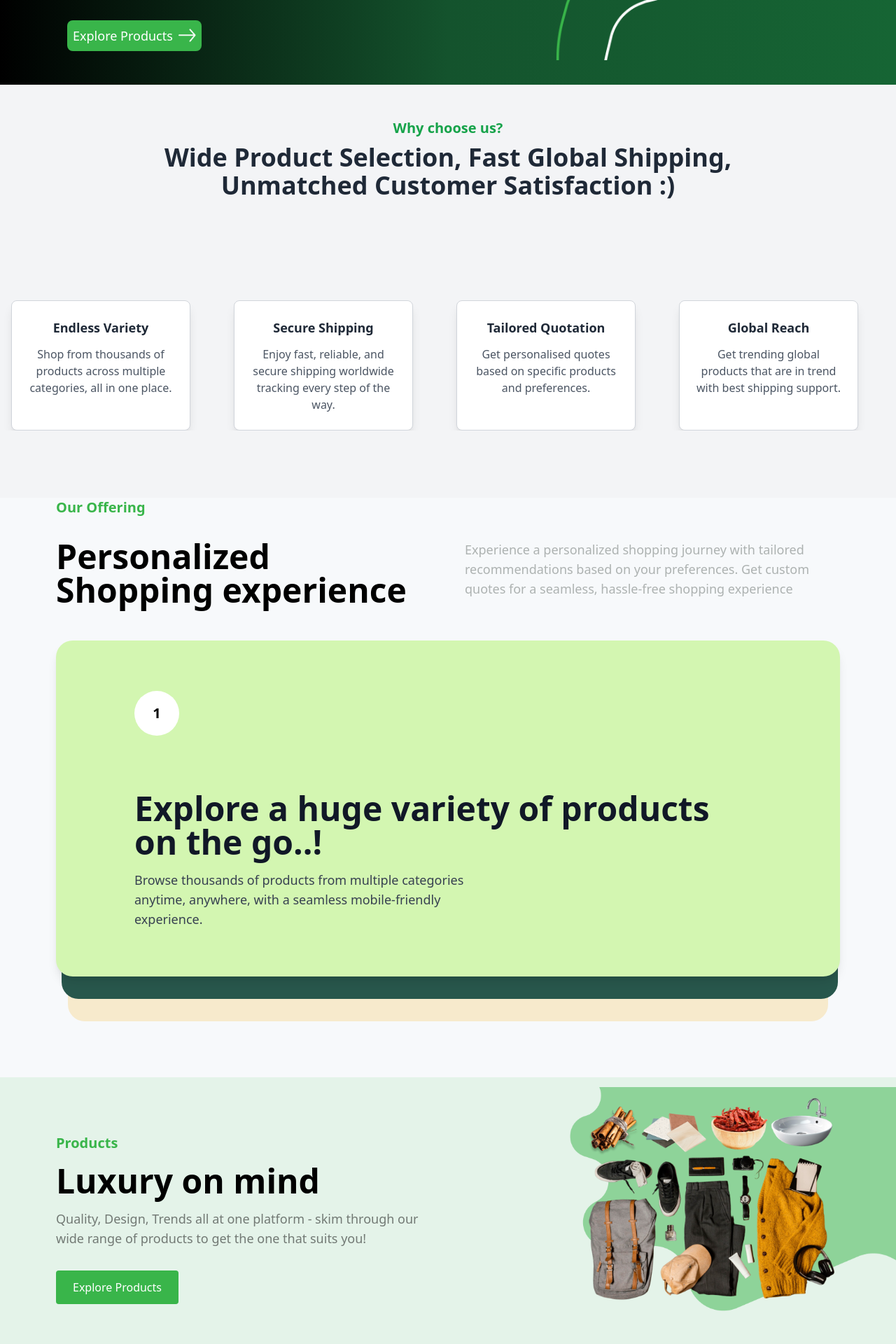
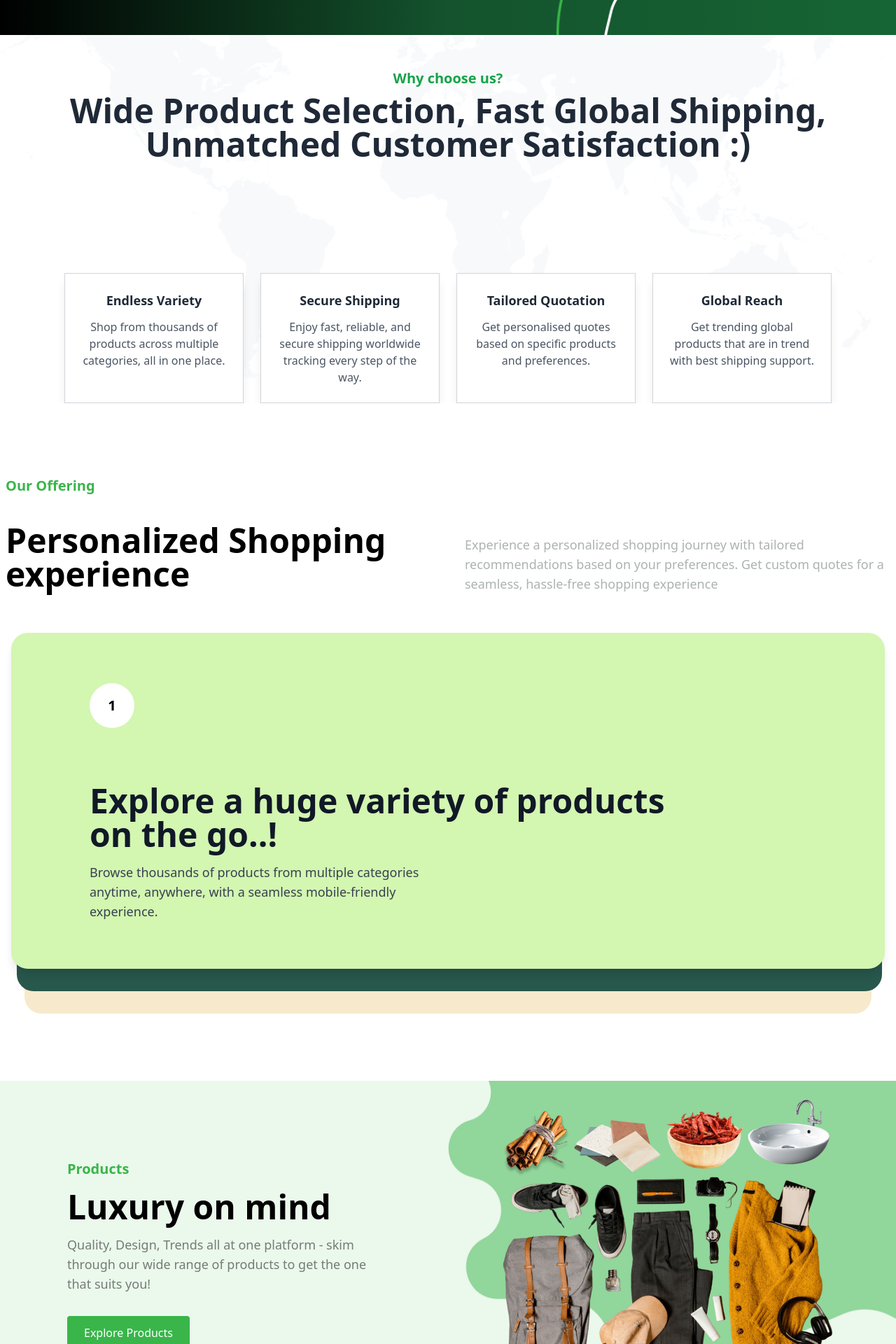
Before and after one commit to Techdiyaa/Asteya_International, a React (Create React App) app: page / in a window 1280 px wide. Shown: the part 620-2540 px from the top of the page at 70% size. Built offline with nearby package versions, Linux system fonts and the light colour scheme.

Commit message:
some modifications

```diff
--- a/src/App.js
+++ b/src/App.js
@@ -10,19 +10,19 @@ import AboutUs from "./Components/AboutUs";
 function App() {
   return (
     <>
-      <div className='bg-[#F7F9FB]'>
+      <div className=' '>
         <Navbar />
         <HeroSection />
 
         <Features />
-        <div className="pl-20 pr-20 mx-auto ">
+        <div className=" container mx-auto ">
           <OurOffering />
         </div>
 
         <div className="mt-20">
           <ExploreProducts />
         </div>
-        <div className="pl-20 pr-20">
+        <div className="container mx-auto p-2">
           <AboutUs />
         </div>
         <Footer />
--- a/src/Components/ExploreProducts.jsx
+++ b/src/Components/ExploreProducts.jsx
@@ -2,18 +2,20 @@ export default function ExploreProducts() {
     return (
       <>
         <div className="bg-[#39B54A1A]   mt-8 relative pb-40 ">
-          <div className="grid xl:grid-cols-12 lg:grid-cols-12 flex grid-cols-6">
-            <div className="col-span-6 flex flex-col  justify-center  pb-6 pr-8 pl-20 pt-20 z-10">
-              <div className=" text-[#39B54A] font-bold lg:text-xl sm:text-md md:text-lg">Products</div>
-              <div className="font-bold mt-4 xl:text-5xl lg:text-4xl md:text-3xl text-2xl">Luxury on mind</div>
+          <div className="   lg:px-0 mx-auto grid xl:grid-cols-12 lg:grid-cols-12 flex grid-cols-6 ">
+            <div className=" px-6 sm:px-12 md:px-16 lg:px-24   col-span-6 flex flex-col  justify-center  pb-6  pt-20 z-10 ">
+              <div className=" ">
+              <div className=" text-[#39B54A] font-bold lg:text-xl sm:text-md md:text-lg ">Products</div>
+              <div className="font-bold mt-4 xl:text-5xl lg:text-4xl  text-3xl">Luxury on mind</div>
               <div className="text-lg mt-4 text-[#00000080]">
                 Quality, Design, Trends all at one platform - skim through our
                 wide range of products to get the one that suits you!
               </div>
-              <div className="mt-8">
-                <button className="rounded flex justify-center items-center bg-[#39B54A] px-6 py-3 text-white">
+              <div className="mt-8 ">
+                <button className="rounded flex  justify-center items-center bg-[#39B54A] px-6 py-3 text-white">
                   Explore Products
                 </button>
+              </div>
               </div>
             </div>
 
@@ -22,13 +24,15 @@ export default function ExploreProducts() {
               <img
                 src="curve.png"
                 alt="Curve"
-                className="h-80 object-contain relative "
+                className=" object-contain relative "
               >
 
 
               </img>
-              <img src='products.png' className='h-80 absolute justify-center items-center flex pr-20 '>
+              <div className='flex absolute  xl:pr-20 lg:pr-20'>
+              <img src='products.png'>
               </img>
+              </div>
 
 
             </div>
--- a/src/Components/Features.jsx
+++ b/src/Components/Features.jsx
@@ -2,39 +2,43 @@ import React from 'react';
 
 const FeaturesSection = () => {
   return (
-    <section className="bg-gray-100 py-12">
+    <section className=" py-12" style={{
+      backgroundImage: `url('/map.png')`,
+      backgroundSize: 'cover',
+      backgroundPosition: 'center',
+      backgroundRepeat: 'no-repeat'
+    }}>
       <div className="container mx-auto text-center">
-        <h2 className="text-green-600 font-semibold text-xl mb-2">Why choose us?</h2>
-        <h3 className="text-3xl md:text-4xl font-bold text-gray-800 mb-36">
+        <h2 className="text-green-600 font-semibold text-xl mb-2 lg:text-xl sm:text-md md:text-lg">Why choose us?</h2>
+        <h3 className="xl:text-5xl lg:text-4xl md:text-2xl text-3xl font-bold text-gray-800 ">
           Wide Product Selection, Fast Global Shipping, <br /> Unmatched Customer Satisfaction :)
         </h3>
 
 
-        <div className="mb-12">
-          {/* Card Section */}
-          <div className="flex gap-6 overflow-x-auto md:grid md:grid-cols-4 md:gap-6 md:px-4">
-            <div className="bg-white border border-gray-300 shadow-lg rounded-lg p-6 hover:shadow-xl transition flex-shrink-0 w-60 md:w-64">
+        <div className="mb-12 mt-12 lg:mt-40 flex justify-center items-center">
+          <div className="flex gap-8  overflow-x-auto grid md:grid-cols-2 md:gap-6 md:px-12 lg:grid-cols-4 ">
+            <div className="bg-white border border-gray-300 shadow-lg -lg p-6 hover:shadow-xl transition flex-shrink-0 w-60 md:w-64">
               <h4 className="text-lg font-semibold text-gray-800 mb-3">Endless Variety</h4>
               <p className="text-gray-600">
                 Shop from thousands of products across multiple categories, all in one place.
               </p>
             </div>
 
-            <div className="bg-white border border-gray-300 shadow-lg rounded-lg p-6 hover:shadow-xl transition flex-shrink-0 w-60 md:w-64">
+            <div className="bg-white border border-gray-300 shadow-lg -lg p-6 hover:shadow-xl transition flex-shrink-0 w-60 md:w-64">
               <h4 className="text-lg font-semibold text-gray-800 mb-3">Secure Shipping</h4>
               <p className="text-gray-600">
                 Enjoy fast, reliable, and secure shipping worldwide tracking every step of the way.
               </p>
             </div>
 
-            <div className="bg-white border border-gray-300 shadow-lg rounded-lg p-6 hover:shadow-xl transition flex-shrink-0 w-60 md:w-64">
+            <div className="bg-white border border-gray-300 shadow-lg -lg p-6 hover:shadow-xl transition flex-shrink-0 w-60 md:w-64">
               <h4 className="text-lg font-semibold text-gray-800 mb-3">Tailored Quotation</h4>
               <p className="text-gray-600">
                 Get personalised quotes based on specific products and preferences.
               </p>
             </div>
 
-            <div className="bg-white border border-gray-300 shadow-lg rounded-lg p-6 hover:shadow-xl transition flex-shrink-0 w-60 md:w-64">
+            <div className="bg-white border border-gray-300 shadow-lg -lg p-6 hover:shadow-xl transition flex-shrink-0 w-60 md:w-64">
               <h4 className="text-lg font-semibold text-gray-800 mb-3">Global Reach</h4>
               <p className="text-gray-600">
                 Get trending global products that are in trend with best shipping support.
--- a/src/Components/Footer.jsx
+++ b/src/Components/Footer.jsx
@@ -6,7 +6,7 @@ const Footer = () => {
   const toggleMenu = () => setMenuOpen(!menuOpen);
 
   return (
-    <footer className="bg-gradient-to-r from-black via-green-900 to-green-800 text-white py-6">
+    <footer className="bg-gradient-to-r from-black via-green-900 to-green-800 text-white py-6 mt-20">
       {/* Top Section */}
       <div className="max-w-screen-xl mx-auto flex justify-between items-center px-4">
         {/* Logo for larger screens */}
--- a/src/Components/HeroSection.jsx
+++ b/src/Components/HeroSection.jsx
@@ -1,11 +1,12 @@
 import React from 'react';
+import plateImage from '../images/homepg_img.png'; // Replace with the correct image file name
 
  const HeroSection = () => {
   return (
-    <section className="bg-gradient-to-r from-black via-green-900 to-green-800 text-white">
-      <div className="mx-auto grid grid-cols-1 sm:grid-cols-2 md:grid-cols-3 lg:grid-cols-12 xl:grid-cols-12 items-center justify-center">
-        <div className="px-6 sm:px-12 md:px-16 lg:px-24 relative col-span-1 sm:col-span-2 md:col-span-3 lg:col-span-6 mb-12">
-          <h1 className="text-2xl sm:text-3xl md:text-4xl lg:text-5xl xl:text-5xl font-bold mb-4 relative" style={{ lineHeight: '4.7rem' }}>
+    <section className="bg-gradient-to-r from-black via-green-900 to-green-800 text-white  ">
+      <div className=" mx-auto grid grid-cols-6 lg:grid-cols-12 xl:grid-cols-12 items-center justify-center flex ">
+        <div className=" px-6 sm:px-12 md:px-16 lg:px-24relative col-span-6 mb-12 ">
+        <h1 className="xl:text-5xl lg:text-4xl  text-3xl font-bold mb-4 relative  " style={{lineHeight:'4.7rem'}}>
   OneStop for
   <span className="relative inline-block">
     <span className="text-green-400 decoration-green-600">&nbsp;Quality&nbsp;</span>
@@ -14,28 +15,42 @@ const HeroSection = () => {
   Products, Delivered Worldwide!
 </h1>
 
+
           <p className="text-gray-300 text-lg mb-6 mt-12">
             Get customised quotes for the products and services you need, with expert solutions tailored to your
             requirements. We offer reliable and efficient service delivery to clients worldwide.
           </p>
-          <button className="bg-[#39B54A] hover:bg-green-600 text-white p-2 mt-12 rounded-lg text-lg font-medium flex items-center justify-center">
-            <span className="mr-2">Explore Products</span>
-            <span>
-              <img src="right_arrow.png" alt="Right Arrow" />
-            </span>
+          <button className="bg-[#39B54A] hover:bg-green-600 text-white p-2 mt-12 rounded-lg text-lg font-medium grid grid-cols-8 items-center justify-center">
+            <span className='col-span-6'>Explore Products</span>
+            <span className="ml-2 col-span-2"><img src='right_arrow.png'></img></span>
           </button>
         </div>
 
-        <div className="relative col-span-1 sm:col-span-1 md:col-span-1 lg:col-span-6 xl:col-span-6 justify-end flex sm:hidden lg:flex">
+
+       <div className="relative col-span-6 flex justify-end xl:flex lg:flex hidden">
        <div className="flex justify-end">
   <div className="relative">
-              <img src="plate_image.png" alt="Decorative Plate" className="w-[20rem] sm:w-[24rem] md:w-[28rem] lg:w-[32rem] z-0" />
+    {/* Optional Lines */}
+    {/* <img
+      src="green_line.png"
+      alt="Green Line"
+      className="absolute left-[70%] transform -translate-x-1/2 -translate-y-1/2"
+    />
+    <img
+      src="white_line.png"
+      alt="White Line"
+      className="absolute top-1/2 left-1/2 transform -translate-x-1/2 -translate-y-1/2 scale-125"
+    /> */}
+
+    {/* Plate Image */}
+    <img src="plate_image.png" alt="Decorative Plate" className="w-[32rem] z-0" />
   </div>
 </div>
+
 </div>
+
       </div>
     </section>
   );
-};
-
-export default HeroSection;
+}
+export default HeroSection
--- a/src/Components/OurOffering.jsx
+++ b/src/Components/OurOffering.jsx
@@ -1,14 +1,14 @@
 import StackCard from "./StackCard"
 export default function OurOffering(){
     return(<>
-        <div >
+        <div className='container mx-auto p-2 ' >
             <h3 className='text-[#39B54A] font-bold lg:text-xl sm:text-md md:text-lg '>Our Offering</h3>
 
-            <div className='lg:grid lg:grid-cols-12 gap-12 p  justify-between md:block '>
-                <h1 className='xl:text-5xl lg:text-4xl md:text-3xl text-2xl font-bold col-span-6 md:pt-8 ' >Personalized Shopping experience </h1>
-                <div className='text-[#ADB2B1] text-lg col-span-6 md:pt-8'>Experience a personalized shopping journey with tailored recommendations based on your preferences. Get custom quotes for a seamless, hassle-free shopping experience</div>
+            <div className='lg:grid lg:grid-cols-12 gap-12 mt-2   md:block '>
+                <h1 className='xl:text-5xl lg:text-4xl  text-3xl font-bold col-span-6 md:pt-8 ' >Personalized Shopping experience </h1>
+                <div className='text-[#ADB2B1] text-lg col-span-6 md:pt-8 mt-4'>Experience a personalized shopping journey with tailored recommendations based on your preferences. Get custom quotes for a seamless, hassle-free shopping experience</div>
             </div>
-            <div>
+            <div className='p-2'>
             <StackCard></StackCard>
             </div>
 
--- a/src/Components/StackCard.jsx
+++ b/src/Components/StackCard.jsx
@@ -1,7 +1,7 @@
 export default function StackCard() {
   return (
     <>
-      <div className="flex items-center justify-center w-full mt-20">
+      <div className="flex items-center justify-center w-full mt-20 container mx-auto">
         <div className="relative w-full">
           <div className="w-[97%] mx-auto h-[32rem] bg-[#F7EACC] transform transition-all rounded-3xl"></div>
 
```
Also changed, not shown: public/map.png (added). Lines whose indentation alone changed are shown as unchanged.
